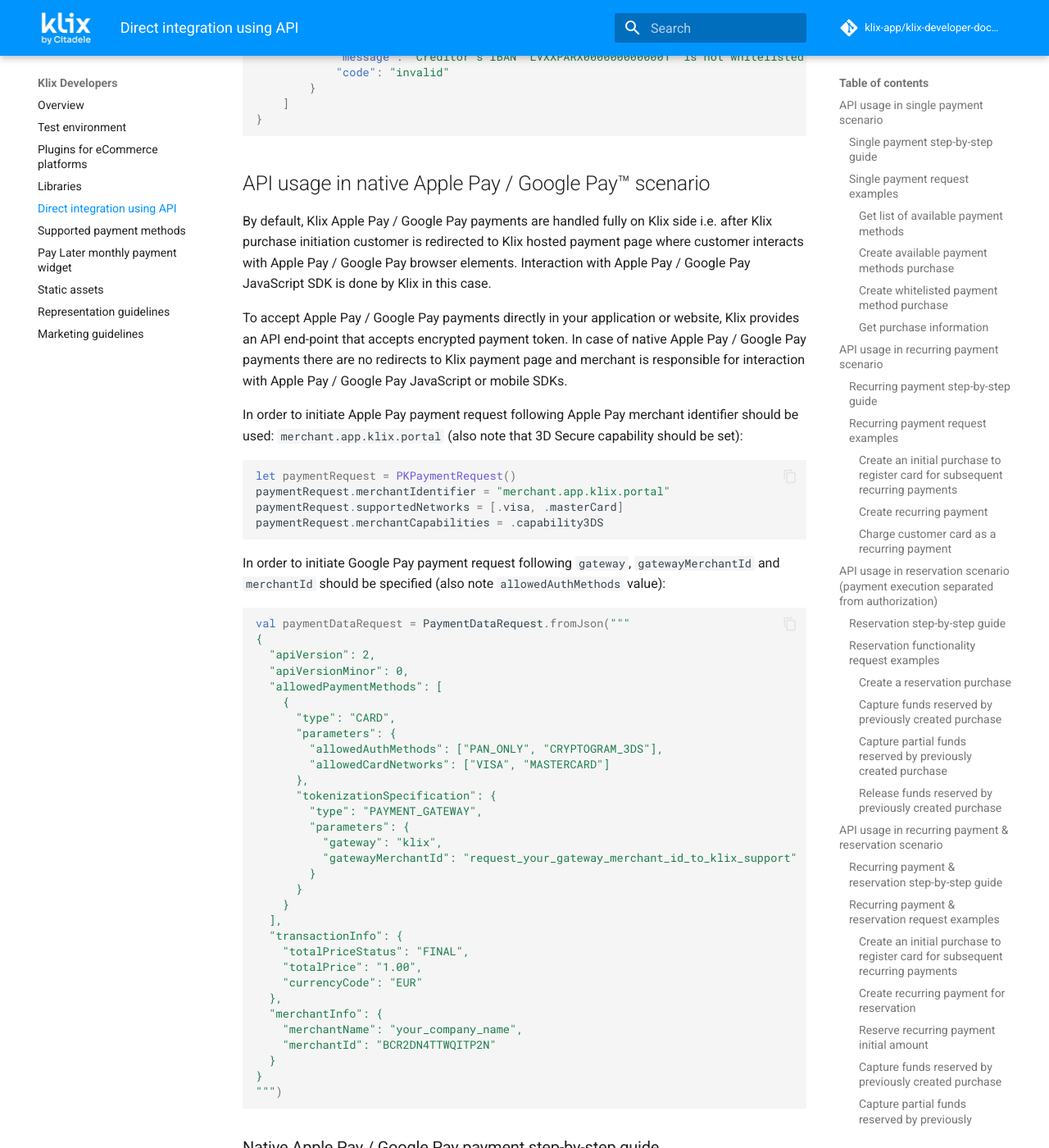
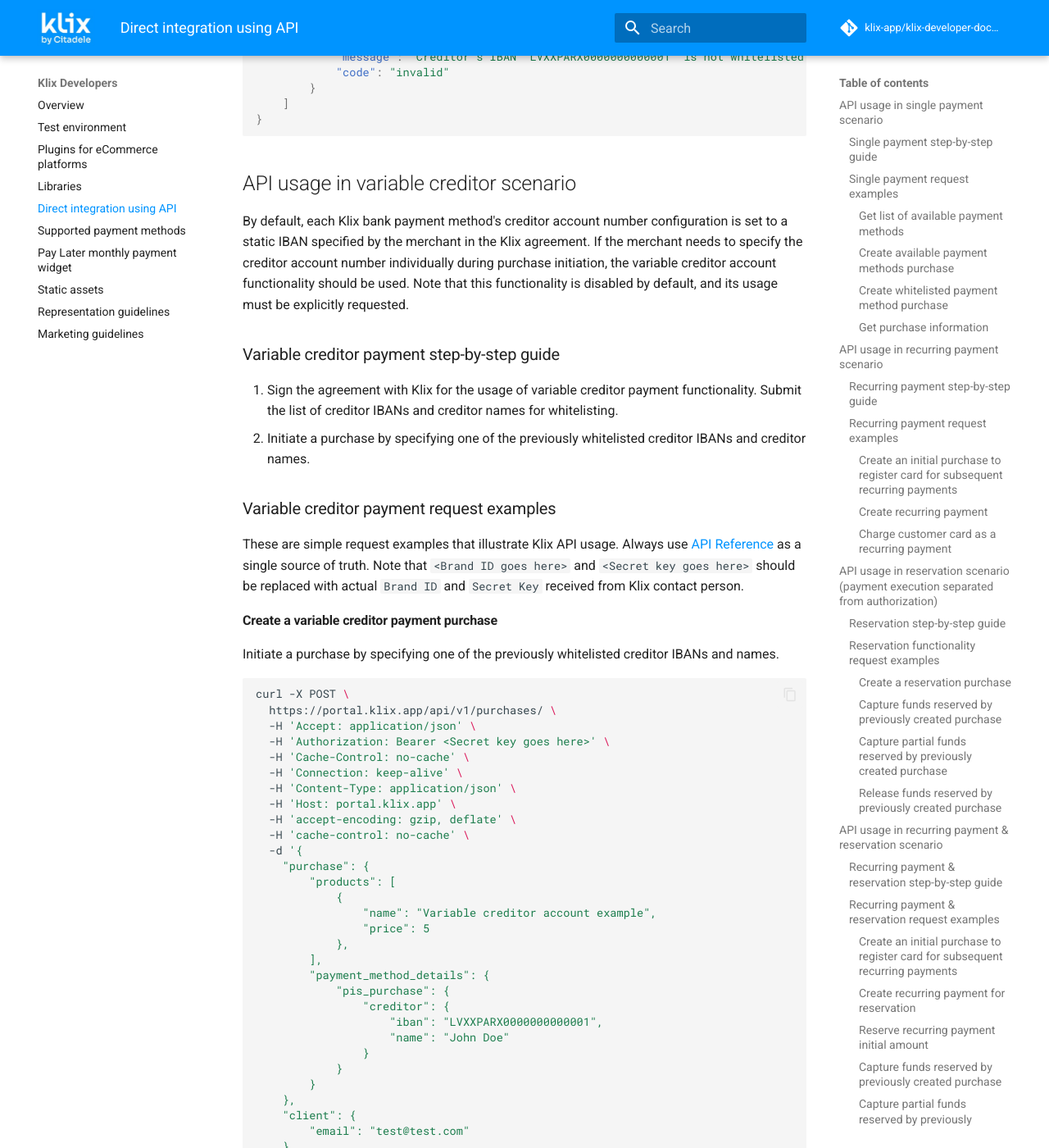
Before and after one commit to klix-app/klix-developer-documentation-website, an MkDocs documentation site: the page built from docs/api.md, in a window 1280 px wide and 1400 px high, scrolled down 14162 px. Shown: the whole window at 82% size. Built offline with MkDocs 1.6.1 and Material for MkDocs 9.7.7, drawn with Linux system fonts in a browser that asks for light colours; a script that is not in the unit is left out; comment, search, counter and statistics services are not loaded; some of the changed text lies outside the part shown.

Commit message:
Add variable creditor account number/name functionality example

````diff
--- a/docs/api.md
+++ b/docs/api.md
@@ -525,6 +525,75 @@
 }
 ```
 
+## API usage in variable creditor scenario
+
+By default, each Klix bank payment method's creditor account number configuration is set to a static IBAN specified by the merchant in the Klix agreement.
+If the merchant needs to specify the creditor account number individually during purchase initiation, the variable creditor account functionality should be used. Note that this functionality is disabled by default, and its usage must be explicitly requested.
+
+### Variable creditor payment step-by-step guide
+
+1. Sign the agreement with Klix for the usage of variable creditor payment functionality. Submit the list of creditor IBANs and creditor names for whitelisting.
+2. Initiate a purchase by specifying one of the previously whitelisted creditor IBANs and creditor names.
+
+### Variable creditor payment request examples
+
+These are simple request examples that illustrate Klix API usage. Always use [API Reference](https://portal.klix.app/api) as a single source of truth.
+Note that `<Brand ID goes here>` and `<Secret key goes here>` should be replaced with actual `Brand ID` and `Secret Key` received from Klix contact person.
+
+#### Create a variable creditor payment purchase
+
+Initiate a purchase by specifying one of the previously whitelisted creditor IBANs and names.
+
+```sh
+curl -X POST \
+  https://portal.klix.app/api/v1/purchases/ \
+  -H 'Accept: application/json' \
+  -H 'Authorization: Bearer <Secret key goes here>' \
+  -H 'Cache-Control: no-cache' \
+  -H 'Connection: keep-alive' \
+  -H 'Content-Type: application/json' \
+  -H 'Host: portal.klix.app' \
+  -H 'accept-encoding: gzip, deflate' \
+  -H 'cache-control: no-cache' \
+  -d '{
+    "purchase": {
+        "products": [
+            {
+                "name": "Variable creditor account example",
+                "price": 5
+            },
+        ],
+        "payment_method_details": {
+            "pis_purchase": {
+                "creditor": {
+                    "iban": "LVXXPARX0000000000001",
+                    "name": "John Doe"
+                }
+            }
+        }
+    },
+    "client": {
+        "email": "test@test.com"
+    },
+    "payment_method_whitelist": ["swedbank_lv_pis"],
+    "brand_id": "<Brand ID goes here>`",
+    "reference": "Your order id"
+}'
+```
+
+As previously mentioned only previously whitelisted IBAN and creditor name can specified in purchase initiation request. In case creditor IBAN or name is not whitelisted following error message is returned in a purchase initiation response:
+
+```json
+{
+   "creditor": [
+      {
+         "message": "The provided creditor name or IBAN is not in the whitelist.",
+         "code": "invalid"
+      }
+   ]
+}
+```
+
 ## API usage in native Apple Pay / Google Pay™ scenario
 
 By default, Klix Apple Pay / Google Pay payments are handled fully on Klix side i.e. after Klix purchase initiation customer is redirected to Klix hosted payment page where customer interacts with Apple Pay / Google Pay browser elements. Interaction with Apple Pay / Google Pay JavaScript SDK is done by Klix in this case.
````
